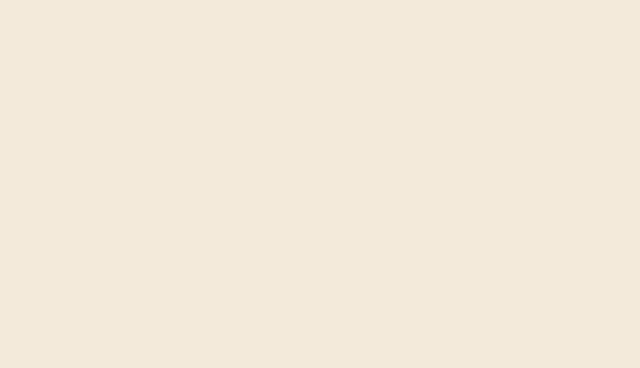
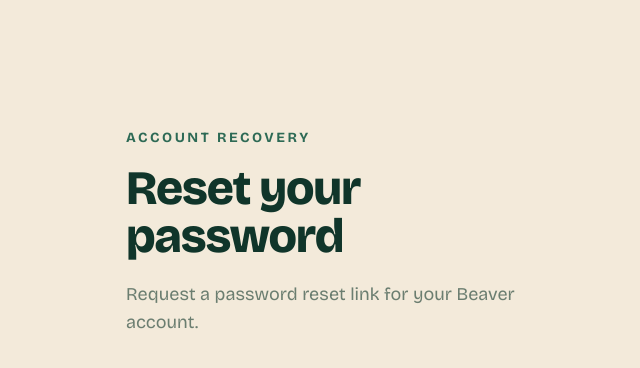
Before and after one commit to ghalox2003/Beaver, a React (Vite) app: page /forgot-password in a window 1280 px wide. Before the commit this address had no page. Shown: the top 368 px of the page, without its empty margins (290-930 px from the left). Built offline with nearby package versions, Linux system fonts and the light colour scheme.

Commit message:
feat: add authentication routes

```diff
--- a/src/App.tsx
+++ b/src/App.tsx
@@ -1,17 +1,25 @@
 import { BrowserRouter, Route, Routes } from 'react-router-dom'
+import ForgotPasswordPage from './pages/ForgotPasswordPage'
 import JobsPage from './pages/JobsPage'
 import LandingPage from './pages/LandingPage'
+import LoginPage from './pages/LoginPage'
 import MarketplacePage from './pages/MarketplacePage'
 import ProfessionalsPage from './pages/ProfessionalsPage'
+import SignupPage from './pages/SignupPage'
 
 function App() {
   return (
     <BrowserRouter>
       <Routes>
         <Route path="/" element={<LandingPage />} />
+
         <Route path="/marketplace" element={<MarketplacePage />} />
         <Route path="/professionals" element={<ProfessionalsPage />} />
         <Route path="/jobs" element={<JobsPage />} />
+
+        <Route path="/login" element={<LoginPage />} />
+        <Route path="/signup" element={<SignupPage />} />
+        <Route path="/forgot-password" element={<ForgotPasswordPage />} />
       </Routes>
     </BrowserRouter>
   )
--- /dev/null
+++ b/src/pages/ForgotPasswordPage.tsx
@@ -0,0 +1,19 @@
+function ForgotPasswordPage() {
+  return (
+    <main className="min-h-screen bg-cream px-6 py-32 text-forest-900">
+      <div className="mx-auto max-w-md">
+        <p className="text-sm font-bold uppercase tracking-[0.18em] text-forest-700">
+          Account recovery
+        </p>
+        <h1 className="mt-4 text-5xl font-extrabold tracking-tight">
+          Reset your password
+        </h1>
+        <p className="mt-5 text-lg text-forest-900/60">
+          Request a password reset link for your Beaver account.
+        </p>
+      </div>
+    </main>
+  )
+}
+
+export default ForgotPasswordPage
--- /dev/null
+++ b/src/pages/LoginPage.tsx
@@ -0,0 +1,19 @@
+function LoginPage() {
+  return (
+    <main className="min-h-screen bg-cream px-6 py-32 text-forest-900">
+      <div className="mx-auto max-w-md">
+        <p className="text-sm font-bold uppercase tracking-[0.18em] text-forest-700">
+          Welcome back
+        </p>
+        <h1 className="mt-4 text-5xl font-extrabold tracking-tight">
+          Log in
+        </h1>
+        <p className="mt-5 text-lg text-forest-900/60">
+          Sign in to your Beaver account.
+        </p>
+      </div>
+    </main>
+  )
+}
+
+export default LoginPage
--- /dev/null
+++ b/src/pages/SignupPage.tsx
@@ -0,0 +1,19 @@
+function SignupPage() {
+  return (
+    <main className="min-h-screen bg-cream px-6 py-32 text-forest-900">
+      <div className="mx-auto max-w-md">
+        <p className="text-sm font-bold uppercase tracking-[0.18em] text-forest-700">
+          Join Beaver
+        </p>
+        <h1 className="mt-4 text-5xl font-extrabold tracking-tight">
+          Create your account
+        </h1>
+        <p className="mt-5 text-lg text-forest-900/60">
+          Create an account to get started with Beaver.
+        </p>
+      </div>
+    </main>
+  )
+}
+
+export default SignupPage
```
Also changed, not shown: 1 other file (tests, documents, lock files or other folders).
